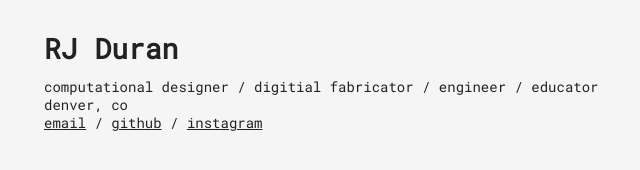
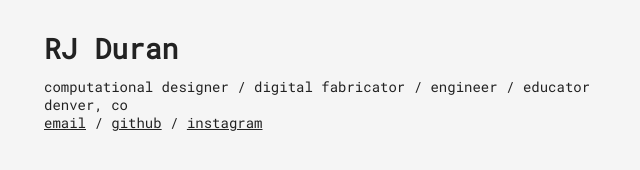
Before and after one commit to rjduran/rjduran-net, a plain HTML site: page index.html in a window 1280 px wide. Shown: the full height of the page, 116-756 px from the left. Drawn offline with Linux system fonts and the light colour scheme.

Commit message:
fixed typo

```diff
--- a/index.html
+++ b/index.html
@@ -11,7 +11,7 @@
 		<div class="content">
 			<h1>RJ Duran</h1>
 			<ul>
-				<li>computational designer / digitial fabricator / engineer / educator</li>
+				<li>computational designer / digital fabricator / engineer / educator</li>
 				<li>denver, co</li>
 				<li><a href="mailto:rjduranjr@gmail.com">email</a> / <a href="https://github.com/rjduran">github</a> / <a href="https://www.instagram.com/rjduran/">instagram</a></li>
 			</ul>
```
